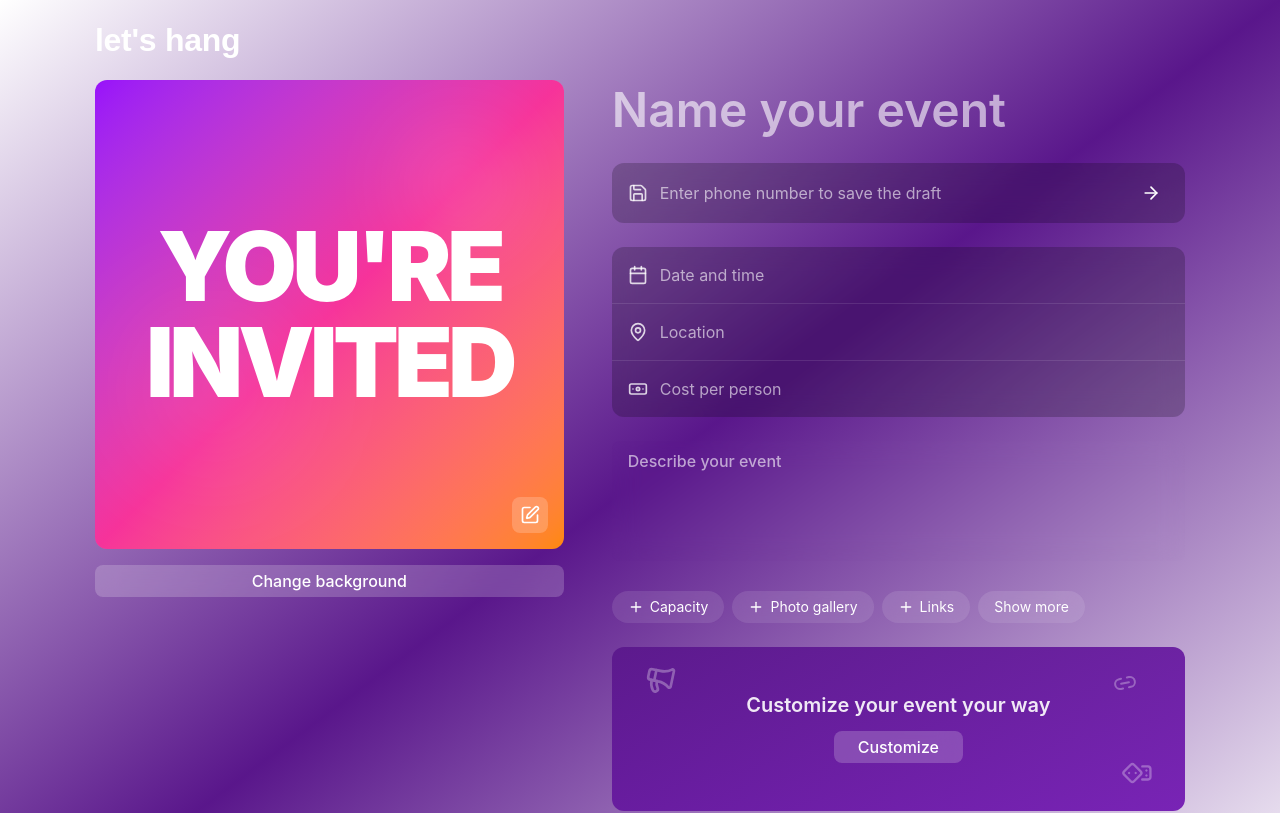
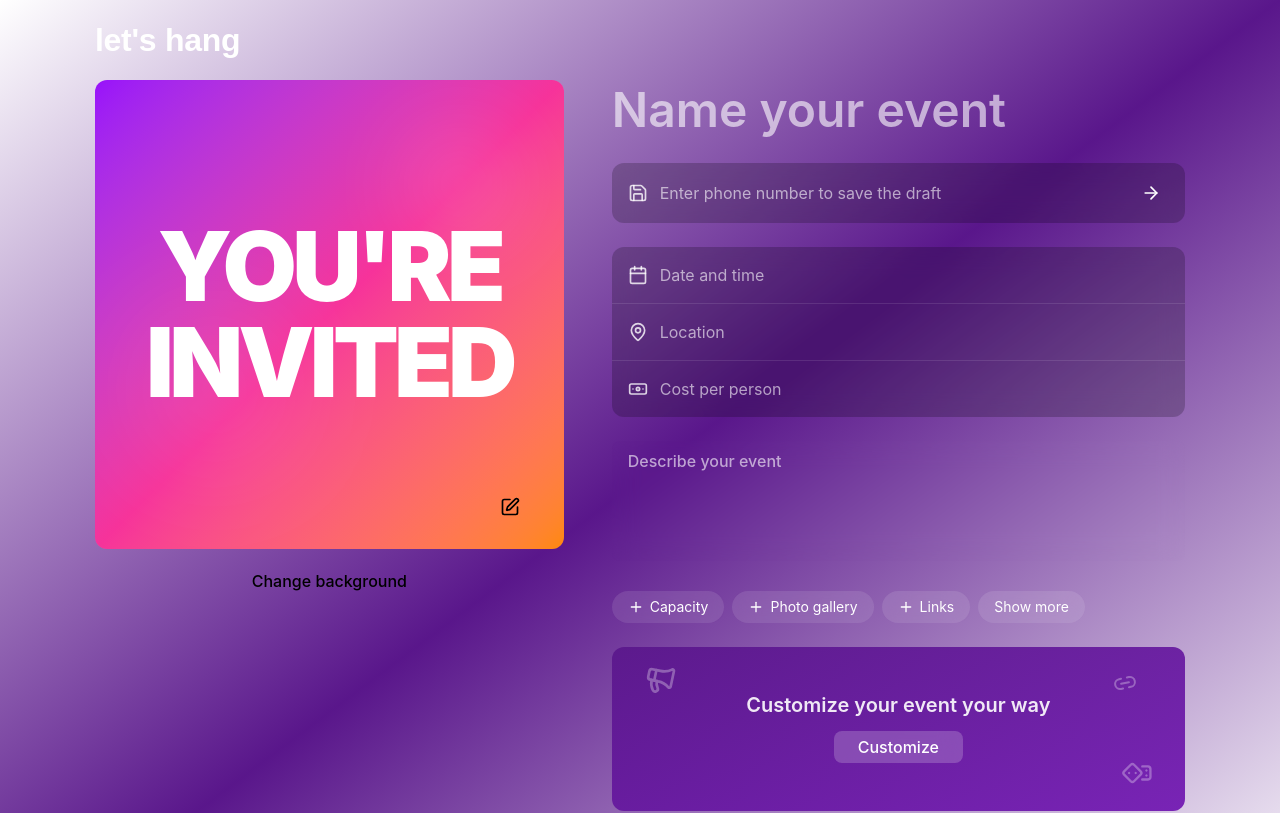
Before and after one commit to Madhavkabra/lets-hang-event, a React (Vite) app: page / in a window 1280 px wide. Shown: the top 813 px of the page. Built offline with nearby package versions, Linux system fonts and the light colour scheme.

Commit message:
feat: implement file upload functionality for preview and background images

```diff
--- a/src/components/event/ChangeBackgroundButton.tsx
+++ b/src/components/event/ChangeBackgroundButton.tsx
@@ -1,8 +1,12 @@
 import Button from '../ui/Button';
 
-const ChangeBackgroundButton = () => {
+interface ChangeBackgroundButtonProps {
+  onClick: () => void;
+}
+
+const ChangeBackgroundButton = ({ onClick }: ChangeBackgroundButtonProps) => {
   return (
-    <Button variant="glass" fullWidth size="md">
+    <Button variant="tertiary" fullWidth size="md" emoji="🖼" onClick={onClick}>
       Change background
     </Button>
   );
--- a/src/components/event/PreviewCard.tsx
+++ b/src/components/event/PreviewCard.tsx
@@ -1,10 +1,25 @@
 import { Edit } from 'lucide-react';
 import Card from '../ui/Card';
+import Button from '../ui/Button';
 
-const PreviewCard = () => {
+interface PreviewCardProps {
+    previewImage: string | null;
+    onEditClick: () => void;
+}
+
+const PreviewCard = ({ previewImage, onEditClick }: PreviewCardProps) => {
     return (
         <div className="space-y-4">
-      <Card className="relative aspect-square overflow-hidden">
+            <Card className="relative aspect-square overflow-hidden rounded-[24px]">
+                {previewImage ? (
+                    /* Uploaded image */
+                    <img
+                        src={previewImage}
+                        alt="Preview"
+                        className="absolute inset-0 w-full h-full object-cover"
+                    />
+                ) : (
+                    <>
                         {/* Abstract gradient background */}
                         <div className="absolute inset-0 bg-gradient-to-br from-purple-600 via-pink-500 to-orange-400">
                             {/* Abstract shapes */}
@@ -20,11 +35,19 @@ const PreviewCard = () => {
                                 INVITED
                             </h1>
                         </div>
+                    </>
+                )}
 
-        {/* Edit button */}
-        <button className="absolute bottom-4 right-4 p-2 bg-white/20 backdrop-blur-md rounded-lg hover:bg-white/30 transition-all">
-          <Edit className="w-5 h-5 text-white" />
-        </button>
+                {/* Edit button - Size: Large, State: Enabled, Label Type: Symbol, Stroke: Off */}
+                <Button
+                    variant="material"
+                    size="lg"
+                    labelType="symbol"
+                    stroke="off"
+                    icon={Edit}
+                    onClick={onEditClick}
+                    className="absolute bottom-5 right-5"
+                />
             </Card>
         </div>
     );
```
Lines whose indentation alone changed are shown as unchanged.
